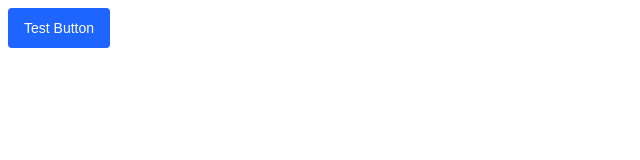
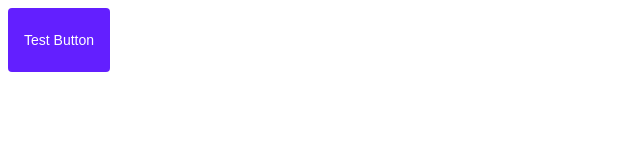
Before and after one commit to asaadmahmood/figma-test, a plain HTML site: page index.html in a window 1280 px wide. Shown: the whole page, without its empty margins (0-640 px from the left). Drawn offline with Linux system fonts and the light colour scheme.

Commit message:
Changing tokens

```diff
--- a/build/android/src/main/res/values/style_dictionary_colors.xml
+++ b/build/android/src/main/res/values/style_dictionary_colors.xml
@@ -2,7 +2,7 @@
 
 <!--
   Do not edit directly
-  Generated on Sun, 15 May 2022 15:47:11 GMT
+  Generated on Sun, 15 May 2022 15:51:30 GMT
 -->
 <resources>
 
--- a/build/css/_variables.css
+++ b/build/css/_variables.css
@@ -1,6 +1,6 @@
 /**
  * Do not edit directly
- * Generated on Sun, 15 May 2022 15:47:11 GMT
+ * Generated on Sun, 15 May 2022 15:51:30 GMT
  */
 
 :root {
@@ -11,7 +11,7 @@
   --sd-global-primary-p75: #a3c0ff;
   --sd-global-primary-p100: #7da6ff;
   --sd-global-primary-p200: #447fff;
-  --sd-global-primary-p300: #1e65ff;
+  --sd-global-primary-p300: #631fff;
   --sd-global-primary-p400: #1547b3;
   --sd-global-primary-p500: #123e9c;
   --sd-global-secondary-s50: #ffe6f3;
@@ -62,7 +62,7 @@
   --sd-global-neutrals-n800: #132242;
   --sd-global-neutrals-n900: #071638;
   --sd-global-image-shadow: [object Object];
-  --sd-global-size-md: 40;
+  --sd-global-size-md: 64;
   --sd-global-radius-default: 4px;
   --sd-global-font-size-sm: 14px;
 }
```
